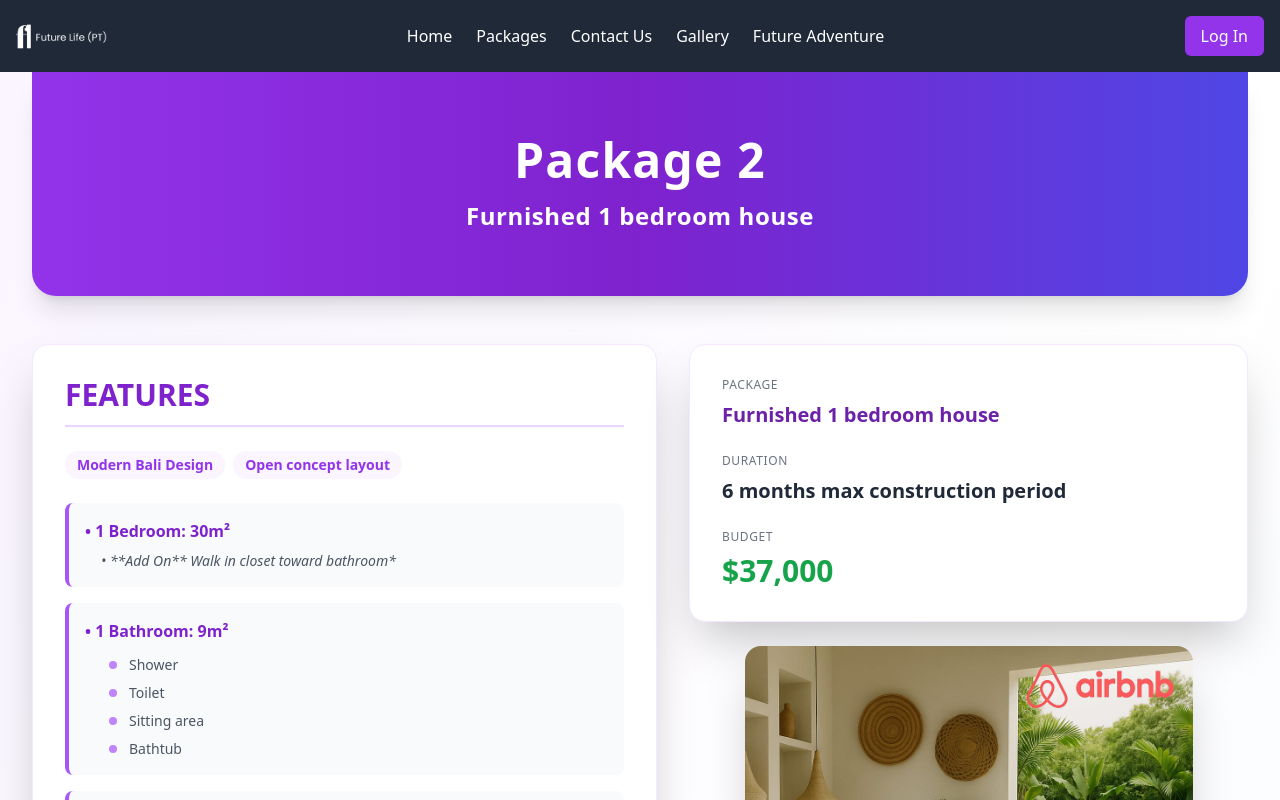
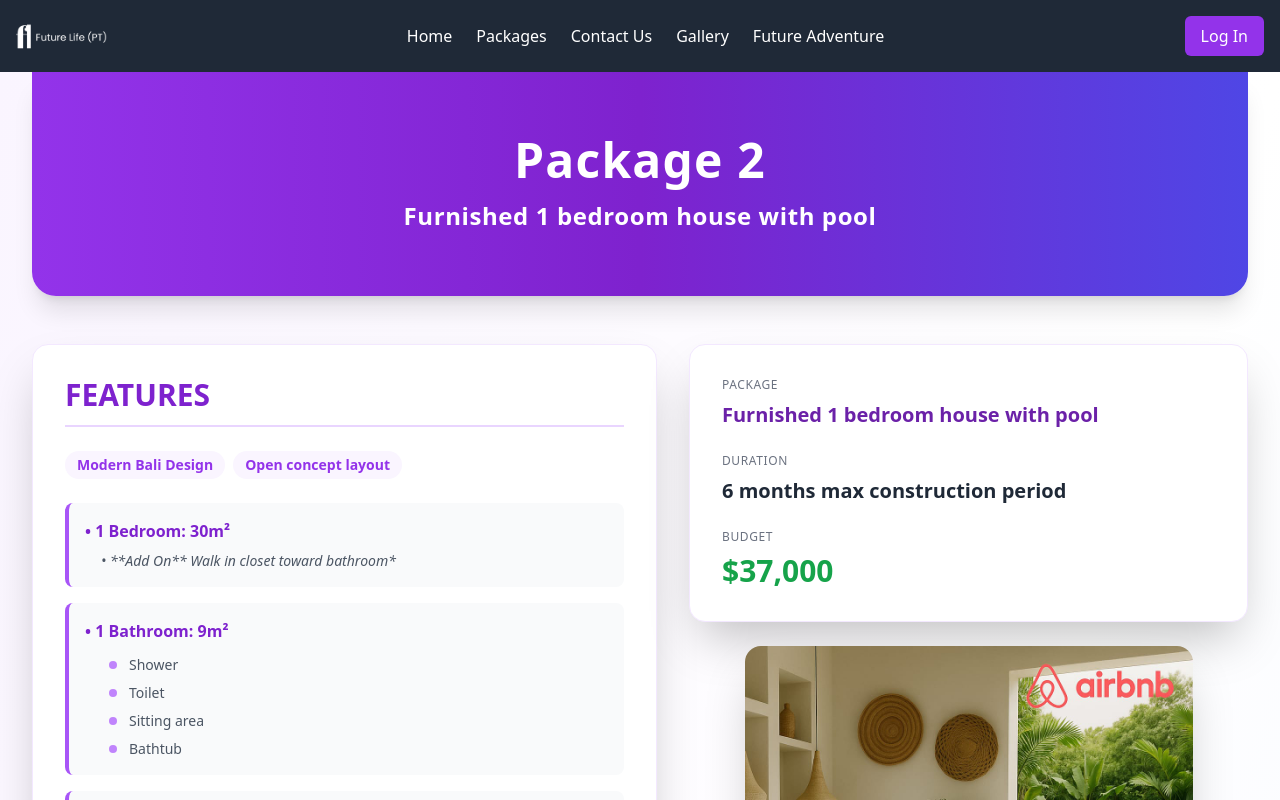
Before and after one commit to realahmed45/Future-bali-frontend, a React (Create React App) app: page /package2 in a window 1280 px wide. Shown: the top 800 px of the page. Built offline with nearby package versions, Linux system fonts and the light colour scheme; no server answers; sample sign-in values are in the browser's storage.

Commit message:
new packages

```diff
--- a/src/components/Package2.js
+++ b/src/components/Package2.js
@@ -83,7 +83,7 @@ const Package2 = () => {
       const packageData = {
         selectedAddOns,
         basePackage: {
-          title: "Furnished 2 bedroom house",
+          title: "Furnished 1 bedroom house with pool",
           price: 37000,
           duration: "4-6 months",
           details: [
@@ -158,7 +158,7 @@ const Package2 = () => {
               Package 2
             </h1>
             <h2 className="text-lg sm:text-xl lg:text-2xl font-bold tracking-wide">
-              Furnished 1 bedroom house
+              Furnished 1 bedroom house with pool
             </h2>
           </div>
         </header>
@@ -268,7 +268,7 @@ const Package2 = () => {
                   Package
                 </p>
                 <p className="font-bold text-lg lg:text-xl text-purple-800 leading-tight">
-                  Furnished 1 bedroom house
+                  Furnished 1 bedroom house with pool
                 </p>
               </div>
               <div className="mb-6">
```
